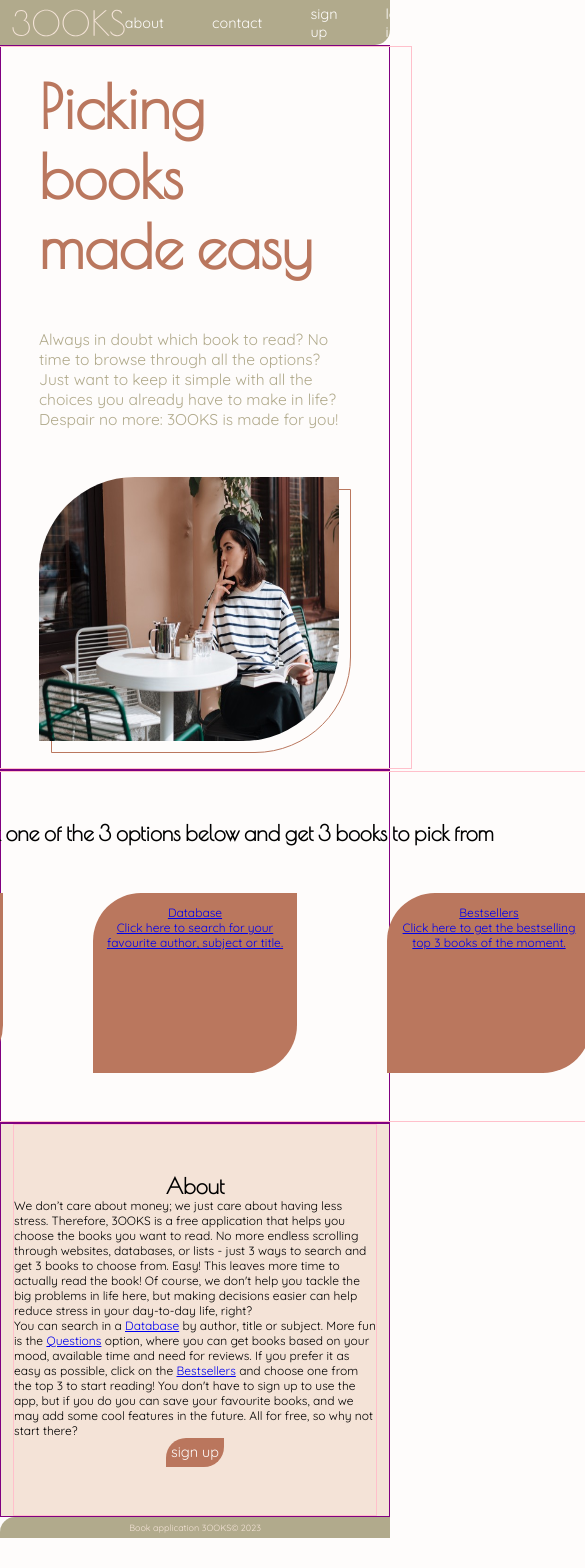
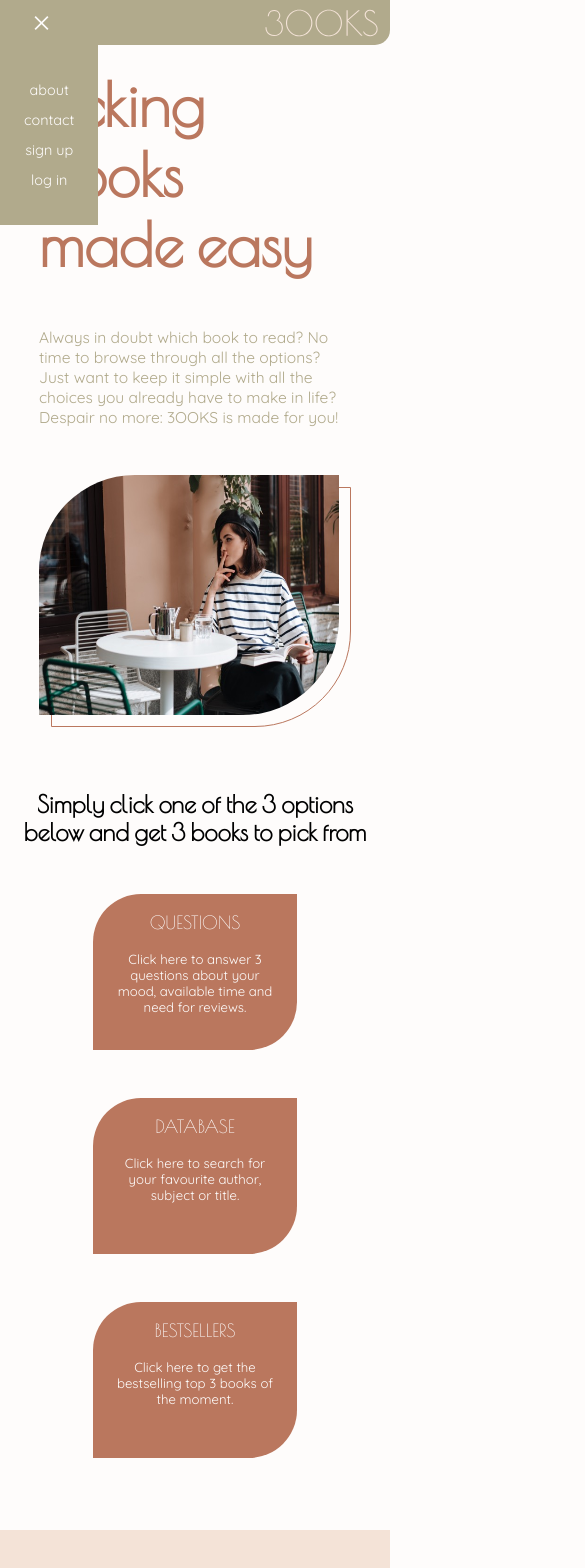
Before and after one commit to annaezer/3OOKS, a React (Create React App) app: page / in a window 390 px wide. Shown: the top 1568 px of the page, 585 px wide, since content can reach past the window. Before the commit the page ends 1538 px from the top, so only its background shows below. Built offline with nearby package versions, Linux system fonts and the light colour scheme; no server answers.

Commit message:
Styling homepage done incl mobile query

```diff
--- a/src/App.css
+++ b/src/App.css
@@ -19,7 +19,7 @@ html {
     }
 }
 
-/*Setting the fonts with back up options and the background-color to more creamy white "bookpage"*/
+/*Setting the fonts with back up options and the background-color*/
 body {
     font-family: "Quicksand", "Helvetica Neue", sans-serif;
     background-color: var(--basic);
@@ -34,9 +34,12 @@ h1 {
 }
 
 h2 {
-    font-size: 1.8rem;
+    font-size: 2rem;
 }
 
+h3 {
+    font-size: 1.5rem;
+}
 
 /*Making variables from the colors*/
 :root {
@@ -52,7 +55,7 @@ h2 {
     display: flex;
     flex-direction: row;
     justify-content: center;
-    border: 0.12rem solid purple;
+    /*border: 0.12rem solid purple;*/
 }
 
 .inner-container {
@@ -67,7 +70,7 @@ h2 {
     flex-direction: column;
     align-items: center;
     padding: 4rem 0;
-    border: 0.12rem solid pink;
+    /*border: 0.12rem solid pink;*/
 }
 
 /*Making clear that the hearts are clickable and making them change color. Display block for good positioning.*/
@@ -83,3 +86,8 @@ h2 {
 .material-symbols-outlined:hover {
     color: var(--heading-button-quote);
 }
+
+/*I had to make another className to be able to colour the little piece where the footer rounds off accordingly*/
+.colour-home {
+    background-color: var(--accent);
+}
--- a/src/components/button/Button.css
+++ b/src/components/button/Button.css
@@ -10,5 +10,9 @@ button {
     font-size: 1.2rem;
     text-transform: lowercase;
     color: var(--basic);
-    padding: 0.45rem;
+    padding: 0.5rem;
 }
+
+button:hover {
+    background-color: var(--nav-footer-color);
+}
--- a/src/components/footer/Footer.js
+++ b/src/components/footer/Footer.js
@@ -3,7 +3,9 @@ import styles from "./Footer.module.css";
 
 function Footer() {
     return (
-        <span className={styles.footer}>Book application 3OOKS&copy; 2023</span>
+        <div className="outer-container colour-home">
+            <span className={styles.footer}>Book application 3OOKS&copy; 2023</span>
+        </div>
     );
 }
 
--- a/src/components/header/Header.module.css
+++ b/src/components/header/Header.module.css
@@ -19,19 +19,18 @@ h1 {
     justify-content: space-between;
     align-items: center;
 
-    border: 0.12rem solid pink;
+    /*border: 0.12rem solid pink;*/
 }
 
 /*This container is necessary to position the rectangle*/
 .image-container {
     position: relative;
-    /*margin: 1rem;*/
 }
 
 .header-image {
     position: relative;
     width: 25rem;
-    height: 22rem;
+    height: 20rem;
     border-radius: 8rem 0rem;
     z-index: 1;
 }
@@ -39,7 +38,7 @@ h1 {
 .rectangle {
     position: absolute;
     width: 25rem;
-    height: 22rem;
+    height: 20rem;
     border: 0.125rem solid var(--heading-button-quote);
     border-radius: 8rem 0rem;
     left: 1rem;
@@ -53,8 +52,8 @@ h1 {
         display: flex;
         flex-direction: column-reverse;
         justify-content: space-between;
-        /*align-items: center;*/
     }
+
     .header-text {
         padding-bottom: 4rem;
         padding-right: 0;
--- a/src/components/navigation/NavBar.js
+++ b/src/components/navigation/NavBar.js
@@ -1,4 +1,4 @@
-import React, {useContext} from "react";
+import React, {useContext, useState} from "react";
 import styles from "./NavBar.module.css";
 import {Link, NavLink} from "react-router-dom";
 import {AuthContext} from "../../context/AuthContext";
@@ -10,11 +10,26 @@ function NavBar() {
     const {auth, user, logout} = useContext(AuthContext);
     console.log(auth);
 
+    // Creating state and function for fold out menu when screen size changes
+    const [mobileMenu, toggleMobileMenu] = useState(true);
+
+    function showMobileMenu() {
+        toggleMobileMenu(prev => !prev);
+    }
+
     return (
+        <div className="outer-container">
             <nav className={styles["nav-bar"]}>
+                {/*Creating the icons with display on toggle mode*/}
+                <button className={styles["toggle-menu"]} type="button" onClick={showMobileMenu}>
+                    {!mobileMenu ? <span className="material-symbols-outlined">menu</span>
+                        : <span className="material-symbols-outlined">close</span>
+                    }
+                </button>
                 {/*Using the logo as a svg so you can zoom in or out without problems, plus using Link to make sure the user can always get back to the homepage by clicking on it as this is quite standard*/}
                 <Link to="/"><Logo className={styles.logo}/></Link>
-            <ul className={styles["menu-options"]}>
+                {/*Creating 2 different classNames so I can change the style when mobile*/}
+                <ul className={mobileMenu ? styles["mobile-options"] : styles["menu-options"]}>
                     {auth && <span className={styles["welcome-text"]}>Welcome {user.username}!</span>}
                     {/*I use NavLink to be able to style them when active*/}
                     <li><NavLink
@@ -47,6 +62,7 @@ function NavBar() {
                     }
                 </ul>
             </nav>
+        </div>
     );
 }
 
--- a/src/components/navigation/NavBar.module.css
+++ b/src/components/navigation/NavBar.module.css
@@ -17,7 +17,7 @@
     color: var(--heading-button-quote);
 }
 
-.menu-options {
+.menu-options, .mobile-options {
     display: flex;
     flex-direction: row;
     justify-content: flex-end;
@@ -26,6 +26,7 @@
     font-size: 1.2rem;
     text-transform: lowercase;
     gap: 4rem;
+    padding-left: 4rem;
     list-style-type: none;
 }
 
@@ -50,3 +51,39 @@
     color: var(--heading-button-quote);
     text-decoration: none;
 }
+
+.toggle-menu {
+    display: none;
+}
+
+/*When on mobile the menu changes to a fold out hamburger menu*/
+@media screen and (max-width: 768px) {
+    .menu-options {
+        display: none;
+    }
+
+    .toggle-menu {
+        display: block;
+        color: var(--basic);
+        background-color: transparent;
+        border: none;
+        cursor: pointer;
+    }
+
+    .mobile-options {
+        position: absolute;
+        top: 3.75rem;
+        left: 0;
+
+        display: flex;
+        flex-direction: column;
+        gap: 1rem;
+
+        background-color: var(--nav-footer-color);
+        padding: 3rem 2rem;
+    }
+
+    .welcome-text {
+        padding-inline: 2rem;
+    }
+}
--- a/src/components/searchTile/SearchTile.js
+++ b/src/components/searchTile/SearchTile.js
@@ -6,8 +6,8 @@ function SearchTile({title, description, link}) {
     return (
         <article className={styles["search-button"]}>
             <Link to={link}>
-                <p>{title}</p>
-                <p>{description}</p>
+                <h3 className={styles.title}>{title}</h3>
+                <p className={styles.description}>{description}</p>
             </Link>
         </article>
     );
--- a/src/components/searchTile/SearchTile.module.css
+++ b/src/components/searchTile/SearchTile.module.css
@@ -1,13 +1,30 @@
 .search-button {
-    /*display: flex;*/
-    flex-basis: 17rem;
-    width: 22rem;
-    height: 15rem;
-    padding: 1rem;
-    gap: 4rem;
-    margin-top: 4rem;
+    max-width: 17rem;
+    height: 13rem;
+    padding: 1.5rem;
+    margin: 2rem 4rem;
     background: var(--heading-button-quote);
     border-radius: 4rem 0rem;
     /*box-shadow: 0 0.5rem 1.25rem rgba(0, 0, 0, 0.14);*/
     text-align: center;
 }
+
+.search-button:hover {
+    background-color: var(--nav-footer-color);
+}
+
+.title {
+    text-transform: uppercase;
+    font-weight: lighter;
+    color: var(--basic);
+    margin-bottom: 1.5rem;
+}
+
+.description {
+    font-size: 1.1rem;
+    color: var(--basic);
+}
+
+a {
+    text-decoration: none;
+}
--- a/src/pages/home/Home.js
+++ b/src/pages/home/Home.js
@@ -22,10 +22,11 @@ function Home() {
                     the options? Just want to keep it simple with all the choices you already have to make in life?
                     Despair no more: 3OOKS is made for you!</p>
             </Header>
+
             <main>
                 <section className="outer-container">
                     <div className="inner-container">
-                        <h2>Simply click one of the 3 options below and get 3 books to pick from</h2>
+                        <h2 className={styles["tiles-head"]}>Simply click one of the 3 options below and get 3 books to pick from</h2>
                         {/*Made a component of the tiles as they are all similar in style and I can easily make changes if I want*/}
                         <div className={styles.tiles}>
                             <SearchTile
@@ -46,11 +47,11 @@ function Home() {
                         </div>
                     </div>
                 </section>
-                <div className={styles.about}>
-                    <section className="outer-container">
+                <section className="outer-container">
+                    <div className={styles.colour}>
                         <div className="inner-container">
-                            <h2>About</h2>
-                            <p>We don’t care about money; we just care about having less stress. Therefore, 3OOKS is a
+                            <h2>About 3OOKS</h2>
+                            <p className={styles["about-text"]}>We don’t care about money; we just care about having less stress. Therefore, 3OOKS is a
                                 free
                                 application that helps you choose the books you want to read. No more endless scrolling
                                 through
@@ -61,7 +62,7 @@ function Home() {
                                 in life here, but making decisions easier can help reduce stress in your day-to-day
                                 life,
                                 right?</p>
-                            <p>You can search in a <Link to="/database">Database</Link> by author, title or subject.
+                            <p className={styles["about-text-two"]}>You can search in a <Link to="/database">Database</Link> by author, title or subject.
                                 More fun
                                 is the <Link to="/questions">Questions</Link> option, where you can get books based on
                                 your
@@ -79,8 +80,8 @@ function Home() {
                                 Sign up
                             </Button>
                         </div>
+                    </div>
                     </section>
-                </div>
             </main>
         </>
     );
--- a/src/pages/home/Home.module.css
+++ b/src/pages/home/Home.module.css
@@ -1,17 +1,41 @@
 .header-text {
     color: var(--nav-footer-color);
     font-size: 1.3rem;
-    padding-top: 4rem;
+    margin-top: 4rem;
 }
 
 .tiles {
     display: flex;
     flex-direction: row;
     justify-content: space-between;
-    /*flex-wrap: wrap;*/
-    /*padding-inline: 6rem;*/
 }
 
-.about {
+.tiles-head {
+    text-align: center;
+    margin-bottom: 2rem;
+}
+
+.about-text {
+    margin: 4rem 6rem 1rem 6rem;
+}
+
+.about-text-two {
+    margin: 1rem 6rem 4rem 6rem;
+}
+
+/*Removing the link deco*/
+.about-text-two a {
+    text-decoration: none;
+    color: black;
+}
+
+.colour {
     background-color: var(--accent);
 }
+
+/*Media query for mobile*/
+@media screen and (max-width: 768px) {
+    .tiles {
+        flex-direction: column;
+    }
+}
```
Lines whose indentation alone changed are shown as unchanged.
